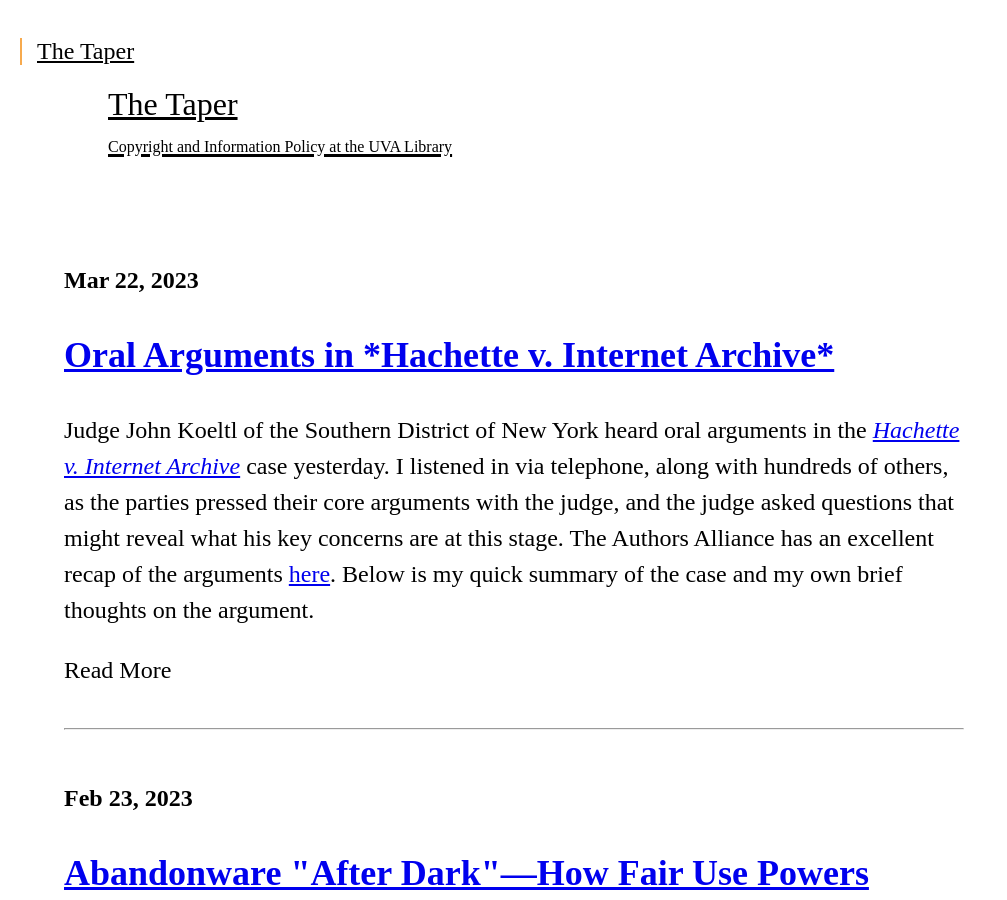
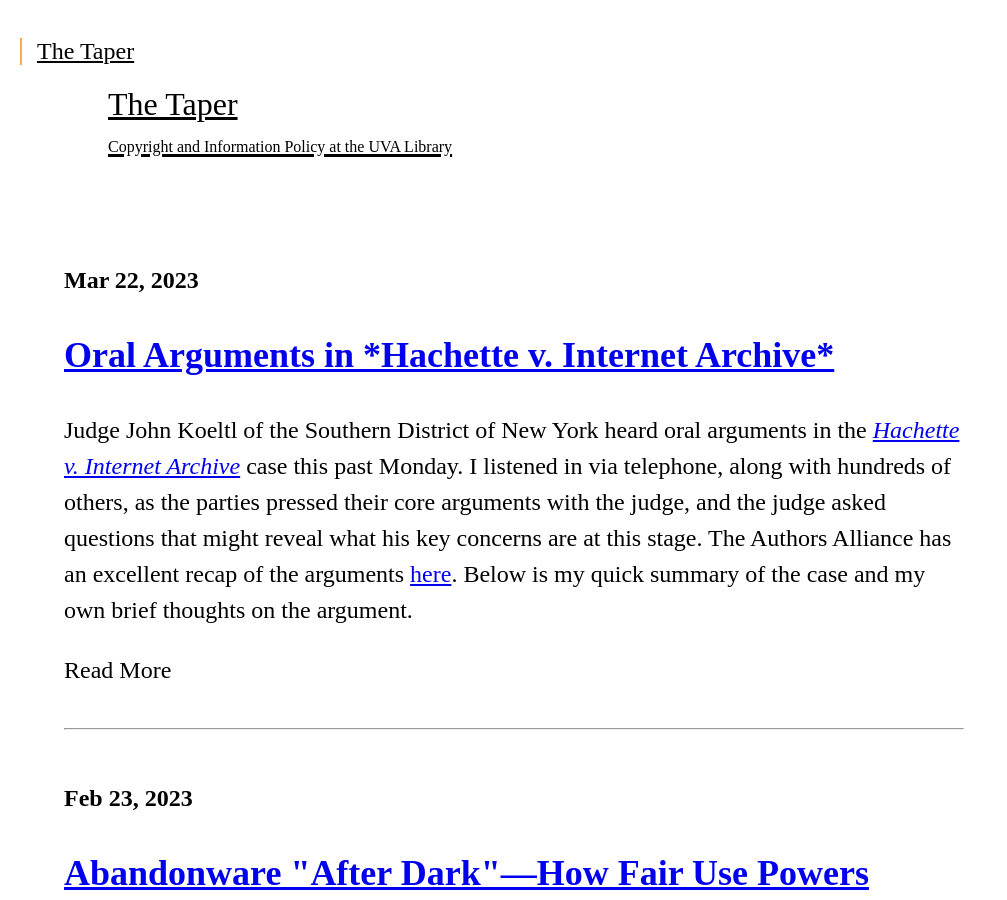
Before and after one commit to uvalib/thetaper, a Jekyll site: the page built from index.html, in a window 1280 px wide and 900 px high. Shown: the whole window, without its empty margins (0-1007 px from the left). Built offline with Jekyll 4.4.1, drawn with Linux system fonts in a browser that asks for light colours; some web fonts are replaced; comment, search, counter and statistics services are not loaded.

Commit message:
Corrected date of args to Monday

```diff
--- a/_posts/2023-03-22-oral-arguments-in-hachette-v-internet-archive.md
+++ b/_posts/2023-03-22-oral-arguments-in-hachette-v-internet-archive.md
@@ -6,7 +6,7 @@
 title: Oral Arguments in *Hachette v. Internet Archive*
 ---
 
-Judge John Koeltl of the Southern District of New York heard oral arguments in the *[Hachette v. Internet Archive](https://www.courtlistener.com/docket/17211300/hachette-book-group-inc-v-internet-archive/?page=1)* case yesterday. I listened in via telephone, along with hundreds of others, as the parties pressed their core arguments with the judge, and the judge asked questions that might reveal what his key concerns are at this stage. The Authors Alliance has an excellent recap of the arguments [here](https://www.authorsalliance.org/2023/03/20/judge-hears-oral-arguments-in-hachette-book-group-v-internet-archive/). Below is my quick summary of the case and my own brief thoughts on the argument.
+Judge John Koeltl of the Southern District of New York heard oral arguments in the *[Hachette v. Internet Archive](https://www.courtlistener.com/docket/17211300/hachette-book-group-inc-v-internet-archive/?page=1)* case this past Monday. I listened in via telephone, along with hundreds of others, as the parties pressed their core arguments with the judge, and the judge asked questions that might reveal what his key concerns are at this stage. The Authors Alliance has an excellent recap of the arguments [here](https://www.authorsalliance.org/2023/03/20/judge-hears-oral-arguments-in-hachette-book-group-v-internet-archive/). Below is my quick summary of the case and my own brief thoughts on the argument.
 
 The case involves the Internet Archive’s “controlled digital lending” (CDL) program, which makes digital versions of physical books in a library’s collection available to read online subject to access limitations that imitate the lending of a physical book. Since this process necessarily involves copying and distributing the books, it raises copyright questions and has drawn the ire of the publishers. While the Archive has only partnered with a handful of public library systems for its [Open Library program](https://openlibrary.org), many libraries and library groups, including our own VIVA consortium here in Virginia, are exploring CDL as a possible solution to particular access challenges or for particular kinds of works. So, while the lawsuit was triggered by the Archive's implementation of CDL (and in particular, its arguably not-so-controlled National Emergency Library program, which temporarily made books available online without as many limits on access) The outcome of this case could reverberate throughout the library community.
 
```
